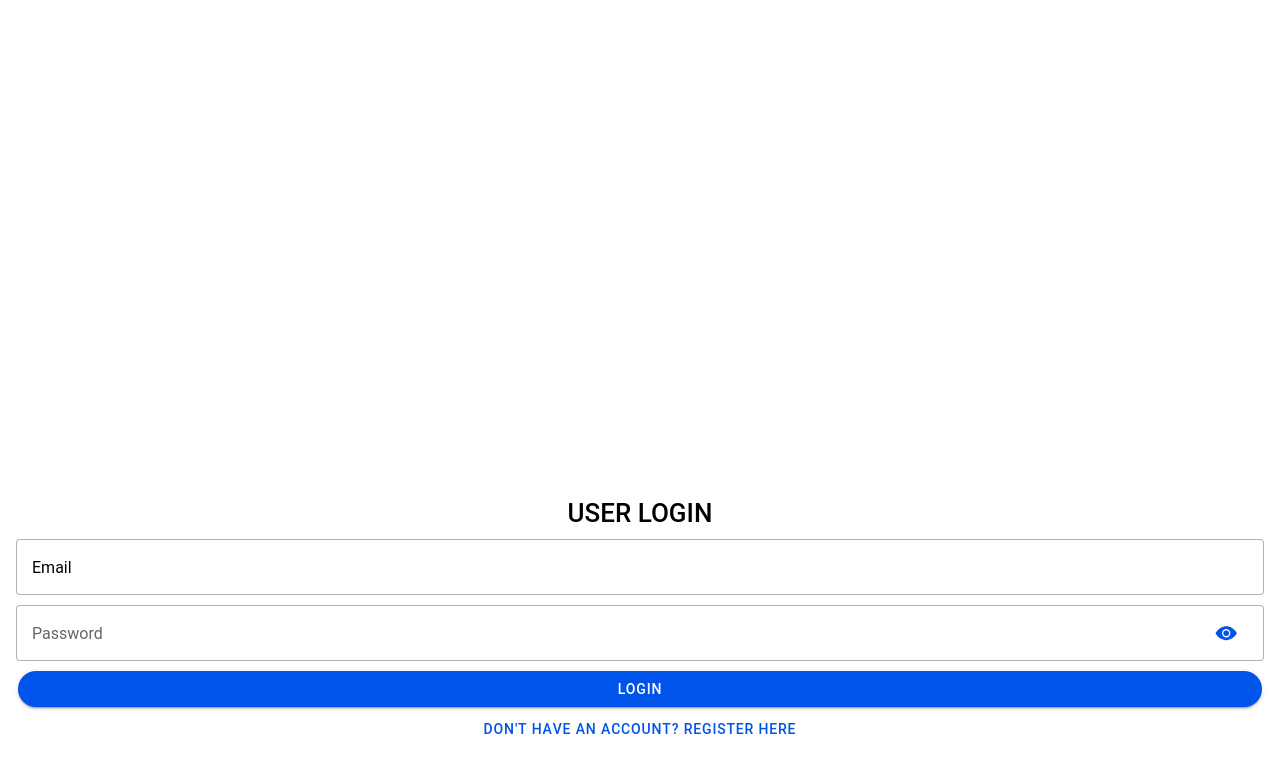
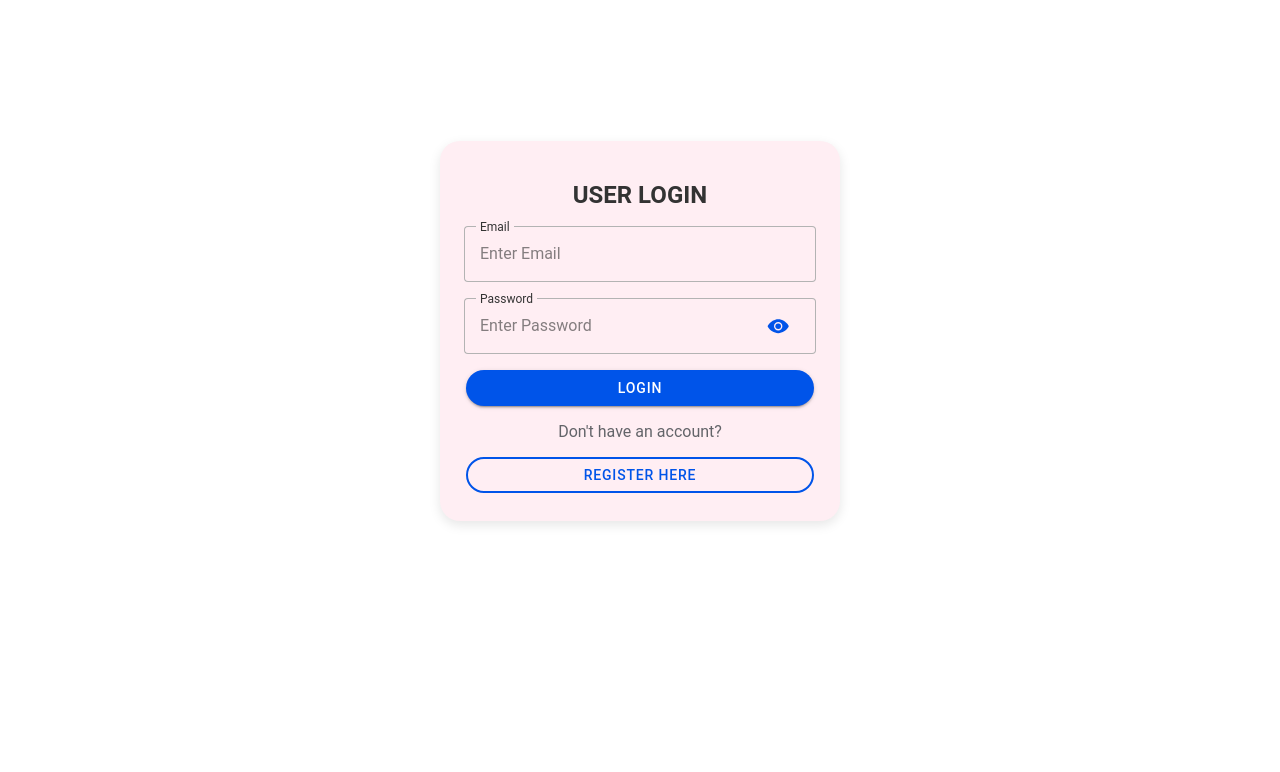
Before and after one commit to JanineSuello/it35-lab, a React (Vite) app: page /it35-lab in a window 1280 px wide. Shown: the top 772 px of the page. Built offline with nearby package versions, Linux system fonts and the light colour scheme; no server answers.

Commit message:
changes UI and removed email restriction

```diff
--- a/src/pages/Login.tsx
+++ b/src/pages/Login.tsx
@@ -7,10 +7,11 @@ import {
   IonInput,
   IonInputPasswordToggle,
   IonPage,
+  IonText,
   IonToast,
   useIonRouter
 } from '@ionic/react';
-import { logoIonic, } from 'ionicons/icons';
+import { logoIonic } from 'ionicons/icons';
 import { useState } from 'react';
 import { supabase } from '../utils/supabaseClient';
 
@@ -28,17 +29,17 @@ const AlertBox: React.FC<{ message: string; isOpen: boolean; onClose: () => void
 
 const Login: React.FC = () => {
   const navigation = useIonRouter();
-
   const [email, setEmail] = useState('');
   const [password, setPassword] = useState('');
+  const [alertMessage, setAlertMessage] = useState('');
   const [showAlert, setShowAlert] = useState(false);
-    const [errorMessage, setErrorMessage] = useState('');
   const [showToast, setShowToast] = useState(false);
 
   const doLogin = async () => {
     const { error } = await supabase.auth.signInWithPassword({ email, password });
 
     if (error) {
+      setAlertMessage(error.message);
       setShowAlert(true);
       return;
     }
@@ -48,73 +49,75 @@ const AlertBox: React.FC<{ message: string; isOpen: boolean; onClose: () => void
       navigation.push('/it35-lab/app', 'forward', 'replace');
     }, 300);
   };
+
   return (
     <IonPage>
-        <IonContent className='ion-padding'>
+      <IonContent className="ion-padding" style={{ backgroundColor: '#ffeef3' }}>
+
       <div style={{
-                   display: 'flex',
-                   flexDirection:'column',
-                   alignItems: 'center',
-                   justifyContent: 'center',
-                   marginTop:'25%'
+        maxWidth: '400px',
+        margin: '0 auto',
+        marginTop: '10%',
+        padding: '24px',
+        borderRadius: '20px',
+        boxShadow: '0 4px 12px rgba(0, 0, 0, 0.1)',
+        background: '#ffeef3', // very light pink
+        color: '#333' // ensure text is readable
       }}>
-                   <IonAvatar
-                     style={{
-                       display: 'flex',
-                       alignItems: 'center',
-                       justifyContent: 'center',
-                       width: '150px',
-                       height: '150px',
-                       borderRadius: '50%',
-                       overflow: 'hidden'
-                     }}
-                   >
 
-                   </IonAvatar>
-                   <h1 style={{
-                       display: 'flex',
-                       alignItems: 'center',
-                       justifyContent: 'center',
-                     }}>USER LOGIN</h1>
+        <div className="ion-text-center">
+        <h2 className="ion-margin-top ion-text-uppercase" style={{ fontWeight: 'bold' }}>User Login</h2>
+        </div>
+
         <IonInput
+          className="ion-margin-top"
           label="Email"
-                     labelPlacement="floating"
+          labelPlacement="stacked"
           fill="outline"
           type="email"
           placeholder="Enter Email"
           value={email}
           onIonChange={e => setEmail(e.detail.value!)}
     />
-                   <IonInput style={{
-                       marginTop:'10px',
-                     }}
+        <IonInput
+      className="ion-margin-top"
+      label="Password"
+      labelPlacement="stacked"
       fill="outline"
       type="password"
-                     placeholder="Password"
+      placeholder="Enter Password"
       value={password}
       onIonChange={e => setPassword(e.detail.value!)}
-                   ><IonInputPasswordToggle slot="end"></IonInputPasswordToggle></IonInput>
-                 </div>
-                 <IonButton style={{
-                   marginTop:'10px'
-                 }}onClick={doLogin} expand="full" shape='round'>
+    >
+      <IonInputPasswordToggle slot="end" />
+    </IonInput>
+
+    <IonButton
+      onClick={doLogin}
+      expand="block"
+      shape="round"
+      className="ion-margin-top"
+    >
       Login
     </IonButton>
 
-                 <IonButton routerLink="/it35-lab/register" expand="full" fill="clear" shape='round'>
-                   Don't have an account? Register here
+    <IonText className="ion-text-center ion-margin-top" color="medium">
+      <p>Don't have an account?</p>
+    </IonText>
+
+    <IonButton
+      routerLink="/it35-lab/register"
+      expand="block"
+      fill="outline"
+      shape="round"
+      color="primary"
+    >
+      Register here
     </IonButton>
+  </div>
 
-                 {/* IonAlert for displaying login errors */}
-                 <IonAlert
-                   isOpen={showAlert}
-                   onDidDismiss={() => setShowAlert(false)}
-                   header="Login Failed"
-                   message={errorMessage}
-                   buttons={['OK']}
-                 />
-
-                 {/* IonToast for success message */}
+  {/* Alerts and Toasts */}
+  <AlertBox message={alertMessage} isOpen={showAlert} onClose={() => setShowAlert(false)} />
   <IonToast
     isOpen={showToast}
     onDidDismiss={() => setShowToast(false)}
@@ -124,6 +127,9 @@ const AlertBox: React.FC<{ message: string; isOpen: boolean; onClose: () => void
     color="primary"
   />
       </IonContent>
+
+
+
     </IonPage>
   );
 };
--- a/src/pages/Register.tsx
+++ b/src/pages/Register.tsx
@@ -1,25 +1,33 @@
+import React, { useState } from 'react';
 import {
   IonButton,
-    IonButtons,
+  IonContent,
+  IonInput,
+  IonInputPasswordToggle,
+  IonPage,
+  IonModal,
+  IonText,
   IonCard,
+  IonCardContent,
   IonCardHeader,
   IonCardSubtitle,
   IonCardTitle,
-      IonContent,
-      IonHeader,
-      IonInput,
-      IonInputPasswordToggle,
-      IonMenuButton,
-      IonModal,
-      IonPage,
-      IonText,
-      IonTitle,
-      IonToolbar
+  IonAlert,
+  IonTitle
 } from '@ionic/react';
-import { useState } from 'react';
 import { supabase } from '../utils/supabaseClient';
 import bcrypt from 'bcryptjs';
 
+// Reusable Alert Component
+const AlertBox: React.FC<{ message: string; isOpen: boolean; onClose: () => void }> = ({ message, isOpen, onClose }) => (
+  <IonAlert
+    isOpen={isOpen}
+    onDidDismiss={onClose}
+    header="Notification"
+    message={message}
+    buttons={['OK']}
+  />
+);
 
 const Register: React.FC = () => {
   const [username, setUsername] = useState('');
@@ -34,198 +42,168 @@ import bcrypt from 'bcryptjs';
   const [showAlert, setShowAlert] = useState(false);
 
   const handleOpenVerificationModal = () => {
-        if (!email.endsWith("@nbsc.edu.ph")) {
-            setAlertMessage("Only nbsc insti emails are allowed to register.");
+    if (password !== confirmPassword) {
+      setAlertMessage('Passwords do not match.');
       setShowAlert(true);
       return;
     }
-
-        if (password !== confirmPassword) {
-            setAlertMessage("Passwords do not match.");
-            setShowAlert(true);
-            return;
-        }
-
     setShowVerificationModal(true);
   };
 
   const doRegister = async () => {
-
     setShowVerificationModal(false);
-
     try {
-            // Sign up in Supabase authentication
       const { data, error } = await supabase.auth.signUp({ email, password });
-
-            if (error) {
-                throw new Error("Account creation failed: " + error.message);
-            }
-
-
-        // Hash password before storing in the database
-
+      if (error) throw new Error('Account creation failed: ' + error.message);
       const salt = await bcrypt.genSalt(10);
       const hashedPassword = await bcrypt.hash(password, salt);
-
-        // Insert user data into 'users' table
-
       const { error: insertError } = await supabase.from('users').insert([
         {
           username,
           user_email: email,
           user_firstname: firstName,
           user_lastname: lastName,
-                user_password: hashedPassword,
-            },
+          user_password: hashedPassword
+        }
       ]);
-
-        if (insertError) {
-            throw new Error("Failed to save user data: " + insertError.message);
-        }
-
-
+      if (insertError) throw new Error('Failed to save user data: ' + insertError.message);
       setShowSuccessModal(true);
     } catch (err) {
-            // Ensure err is treated as an Error instance
-            if (err instanceof Error) {
-                setAlertMessage(err.message);
-            } else {
-                setAlertMessage("An unknown error occurred.");
-            }
+      setAlertMessage(err instanceof Error ? err.message : 'An unknown error occurred.');
       setShowAlert(true);
     }
   };
 
-
   return (
     <IonPage>
-
-        <IonContent className='ion-padding'>
-            <h1>Create your account</h1>
+      <IonContent className="ion-padding" style={{ backgroundColor: '#ffeef3' }}>
+        <div style={{
+          maxWidth: '400px',
+          margin: '0 auto',
+          marginTop: '10%',
+          padding: '24px',
+          borderRadius: '20px',
+          boxShadow: '0 4px 12px rgba(0,0,0,0.1)',
+          background: '#fff',
+          color: '#333'
+        }}>
+          <div className="ion-text-center">
+            <h2 style={{ fontWeight: 'bold' }}>Create Your Account</h2>
+          </div>
 
           <IonInput
-                style={{
-                    marginTop:'20px',
-                }}
+            className="ion-margin-top"
             label="Username"
             labelPlacement="stacked"
             fill="outline"
             type="text"
-                placeholder="username"
+            placeholder="Enter a unique username"
             value={username}
             onIonChange={e => setUsername(e.detail.value!)}
           />
           <IonInput
-                style={{
-                    marginTop:'15px',
-                }}
+            className="ion-margin-top"
+            label="First Name"
+            labelPlacement="stacked"
+            fill="outline"
+            type="text"
+            placeholder="Enter your first name"
+            value={firstName}
+            onIonChange={e => setFirstName(e.detail.value!)}
+          />
+          <IonInput
+            className="ion-margin-top"
+            label="Last Name"
+            labelPlacement="stacked"
+            fill="outline"
+            type="text"
+            placeholder="Enter your last name"
+            value={lastName}
+            onIonChange={e => setLastName(e.detail.value!)}
+          />
+          <IonInput
+            className="ion-margin-top"
             label="Email"
             labelPlacement="stacked"
             fill="outline"
             type="email"
-                placeholder="email"
+            placeholder="youremail@gmail.com"
             value={email}
             onIonChange={e => setEmail(e.detail.value!)}
           />
           <IonInput
-                style={{
-                    marginTop:'15px',
-                }}
+            className="ion-margin-top"
             label="Password"
             labelPlacement="stacked"
             fill="outline"
             type="password"
-                placeholder="Password"
+            placeholder="Enter password"
             value={password}
             onIonChange={e => setPassword(e.detail.value!)}
           >
-            <IonInputPasswordToggle slot="end"></IonInputPasswordToggle>
+            <IonInputPasswordToggle slot="end" />
           </IonInput>
           <IonInput
-                style={{
-                    marginTop:'15px',
-                }}
+            className="ion-margin-top"
             label="Confirm Password"
             labelPlacement="stacked"
             fill="outline"
             type="password"
-                placeholder="Confirm Password"
+            placeholder="Confirm password"
             value={confirmPassword}
             onIonChange={e => setConfirmPassword(e.detail.value!)}
           >
-                <IonInputPasswordToggle slot="end"></IonInputPasswordToggle>
+            <IonInputPasswordToggle slot="end" />
           </IonInput>
+
           <IonButton
-                style={{
-                    marginTop:'15px',
-                }}
-                onClick={handleOpenVerificationModal} expand="full" shape='round'>
+            onClick={handleOpenVerificationModal}
+            expand="block"
+            shape="round"
+            style={{ marginTop: '15px', backgroundColor: '#ffb3c1' }}
+          >
             Register
           </IonButton>
-            <IonButton routerLink="/it35-lab" expand="full" fill="clear" shape='round'>
-              Already have an account? Sign-in
+          <IonButton
+            routerLink="/it35-lab"
+            expand="block"
+            fill="clear"
+            shape="round"
+            className="ion-margin-top"
+          >
+            Already have an account? Sign in
           </IonButton>
+        </div>
 
         {/* Verification Modal */}
         <IonModal isOpen={showVerificationModal} onDidDismiss={() => setShowVerificationModal(false)}>
-                <IonToolbar className="ion-text-center" color="primary">
-                    <IonTitle>Confirm Registration</IonTitle>
-                </IonToolbar>
           <IonContent className="ion-padding">
-
-                     <IonCard style={{
-                        marginTop:'25%'
-                        }}
-                        className="ion-padding">
+            <IonCard style={{ marginTop: '20%' }}>
               <IonCardHeader>
-                            <IonCardTitle><h3>User Registration Details</h3></IonCardTitle>
-                            <hr></hr>
-
+                <IonCardTitle>User Registration Details</IonCardTitle>
+                <hr />
                 <IonCardSubtitle>Username</IonCardSubtitle>
                 <IonCardTitle>{username}</IonCardTitle>
-
                 <IonCardSubtitle>Email</IonCardSubtitle>
                 <IonCardTitle>{email}</IonCardTitle>
-
+                <IonCardSubtitle>Name</IonCardSubtitle>
+                <IonCardTitle>{firstName} {lastName}</IonCardTitle>
               </IonCardHeader>
-
-                        <div style={{
-                            display:'flex',
-                            justifyContent:'flex-end',
-                            marginRight:'5px',
-                        }}>
-                            <IonButton
-                                fill="clear"
-                                onClick={() => setShowVerificationModal(false)}
-                            >Cancel</IonButton>
-
-                            <IonButton
-                                className='ion-text-white'
-                                color="primary"
-                                onClick={doRegister}
-                            >Confirm
-                            </IonButton>
-                        </div>
-
+              <IonCardContent className="ion-text-right">
+                <IonButton fill="clear" onClick={() => setShowVerificationModal(false)}>Cancel</IonButton>
+                <IonButton color="primary" onClick={doRegister}>Confirm</IonButton>
+              </IonCardContent>
             </IonCard>
-
           </IonContent>
         </IonModal>
 
         {/* Success Modal */}
-            <IonModal isOpen={showSuccessModal} onDidDismiss={() => setShowSuccessModal(false)}  color="primary">
-                <IonContent className="ion-padding" style={{
-                    display: 'flex',
-                    flexDirection: 'column',
-                    justifyContent: 'center',
-                    alignItems: 'center',
-                    height: '100vh',
-                    textAlign: 'center',
-                    marginTop:'35%'
-                }}>
-                    <IonTitle style={{
-                        marginTop:'35%'
-                    }}>Registration Successful 🎉</IonTitle>
+        <IonModal isOpen={showSuccessModal} onDidDismiss={() => setShowSuccessModal(false)}>
+          <IonContent
+            className="ion-padding"
+            style={{ display: 'flex', flexDirection: 'column', justifyContent: 'center', alignItems: 'center', height: '100vh', textAlign: 'center' }}
+          >
+            <IonTitle>Registration Successful 🎉</IonTitle>
             <IonText>
               <p>Your account has been created successfully.</p>
               <p>Please check your email address.</p>
@@ -235,6 +213,9 @@ import bcrypt from 'bcryptjs';
             </IonButton>
           </IonContent>
         </IonModal>
+
+        {/* Reusable AlertBox Component */}
+        <AlertBox message={alertMessage} isOpen={showAlert} onClose={() => setShowAlert(false)} />
       </IonContent>
     </IonPage>
   );
```
Lines whose indentation alone changed are shown as unchanged.
